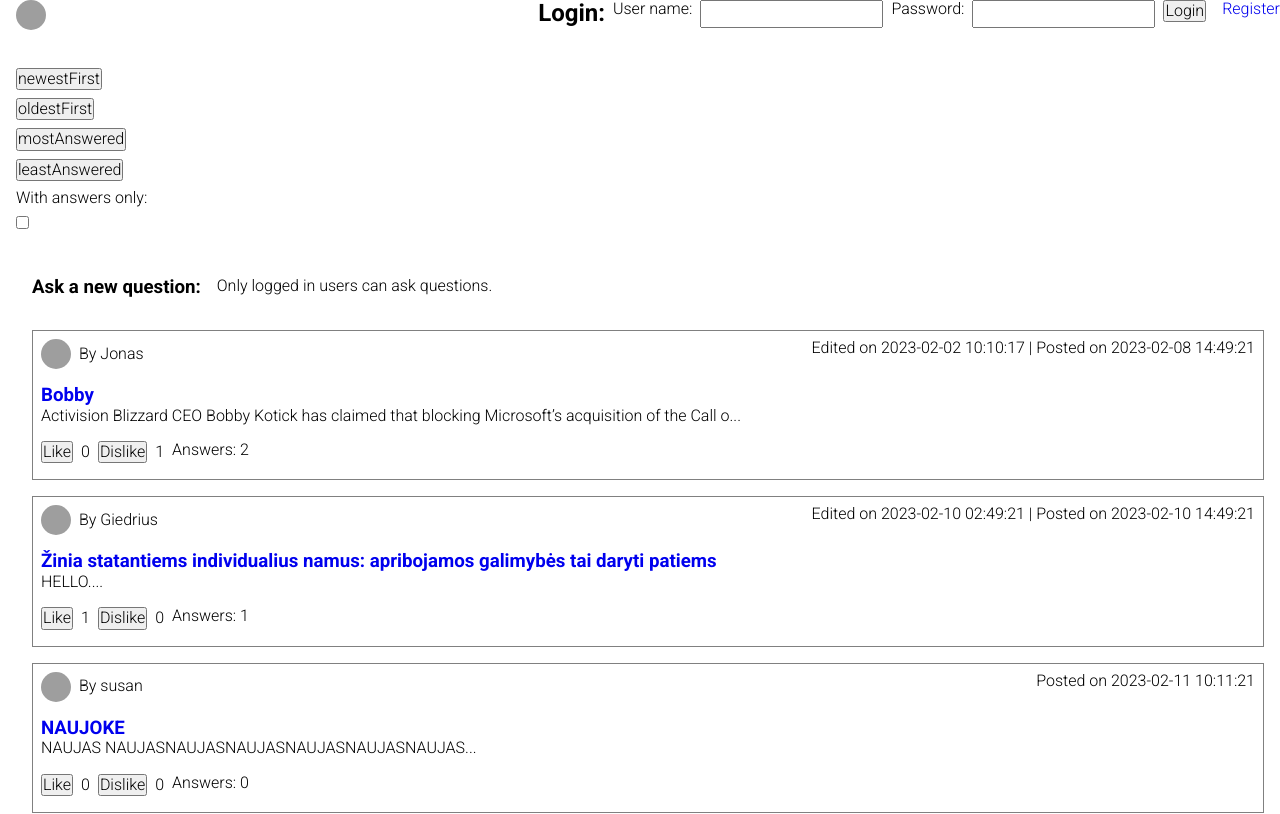
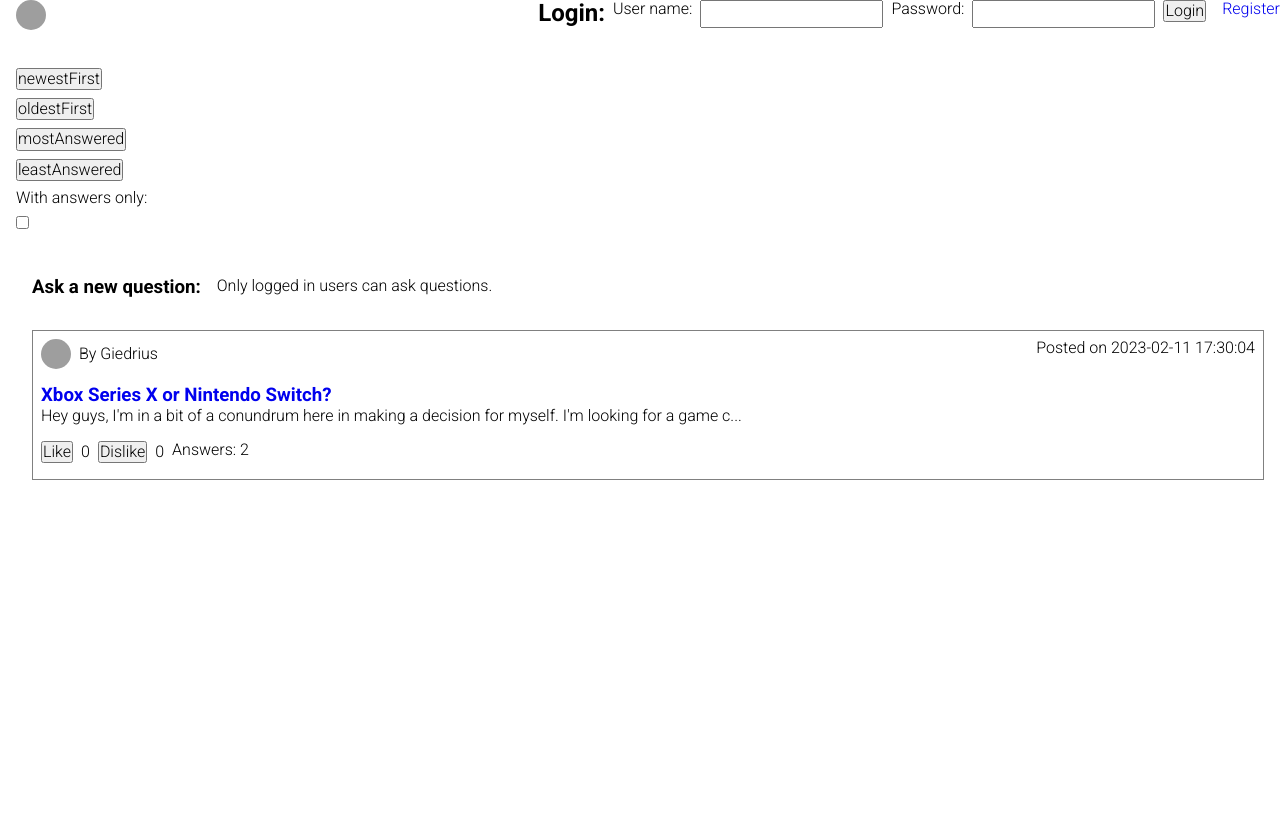
Before and after one commit to giedrius-tumosa/baigiamasis-darbas-202302, a React (Create React App) app: page / in a window 1280 px wide. Shown: the top 814 px of the page. Built offline with nearby package versions, Linux system fonts and the light colour scheme; data requests are answered from the project's data file; grey boxes are pictures that could not be loaded.

Commit message:
code formatting

```diff
--- a/src/components/user/UserPanel.jsx
+++ b/src/components/user/UserPanel.jsx
@@ -14,10 +14,6 @@ const UserPanel = () => {
     deleteFromSessionStorage("askMeUser");
     navigate("/");
   };
-
-  useEffect(() => {
-    console.log(currentUser);
-  }, []);
 
   return (
     <div className="userPanel" style={{ display: "flex", gap: "0.5rem", alignItems: "center" }}>
@@ -39,5 +35,5 @@ const UserPanel = () => {
     </div>
   );
 };
-
+//TODO: kur deti getQuestions? gal i app?
 export default UserPanel;
--- a/src/data/data.json
+++ b/src/data/data.json
@@ -24,89 +24,37 @@
   ],
   "questions": [
     {
-      "id": "9KoOkzM9Oza07NoOgH6jd",
-      "ownerId": "_RNFGVNnp8rDjtprPf8rX",
-      "likedBy": [],
-      "dislikedBy": [
-        "_RNFGVNnp8rDjtprPf8r"
-      ],
-      "isEdited": false,
-      "editTimeStamp": "2023-02-02 10:10:17",
-      "postTimeStamp": "2023-02-08 14:49:21",
-      "title": "Bobby",
-      "description": "Activision Blizzard CEO Bobby Kotick has claimed that blocking Microsoft’s acquisition of the Call of Duty publisher would represent a major blow to the UK government’s ambition of becoming a technology superpower.",
-      "numOfAnswers": 2
-    },
-    {
-      "id": "9KoOkzM9qqqqqqoOgH6jd",
-      "ownerId": "O--aFz4IpGs9abNnLUDmW",
-      "likedBy": [
-        "_RNFGVNnp8rDjtprPf8r"
-      ],
-      "dislikedBy": [],
-      "isEdited": false,
-      "editTimeStamp": "2023-02-10 02:49:21",
-      "postTimeStamp": "2023-02-10 14:49:21",
-      "title": "Žinia statantiems individualius namus: apribojamos galimybės tai daryti patiems",
-      "description": "HELLO."
-    },
-    {
-      "id": "U1d5urWe9YKZkEOivQ2TT",
-      "ownerId": "Gdqhqm_Og2ZZ08_qvnNAv",
-      "likedBy": [],
-      "dislikedBy": [],
-      "isEdited": false,
-      "editTimeStamp": "",
-      "postTimeStamp": "2023-02-11 10:11:21",
-      "title": "NAUJOKE",
-      "description": "NAUJAS NAUJASNAUJASNAUJASNAUJASNAUJASNAUJAS"
-    },
-    {
-      "id": "lCtHZgQN_jbYmQC459eiO",
+      "id": "0lVVN70fm8swETj3Px4zz",
       "ownerId": "O--aFz4IpGs9abNnLUDmW",
       "likedBy": [],
       "dislikedBy": [],
       "isEdited": false,
       "editTimeStamp": "",
-      "postTimeStamp": "2023-02-11 12:05:20",
-      "title": "Etymology and alternative terms",
-      "description": "Many other terms exist for an individual motion-picture, including \"picture\", \"picture show\", \"moving picture\", \"photoplay\", and \"flick\". The most common term in the United States is \"movie\", while in Europe \"film\" is preferred. Archaic terms include \"animated pictures\" and \"animated photography\". "
+      "postTimeStamp": "2023-02-11 17:30:04",
+      "title": "Xbox Series X or Nintendo Switch?",
+      "description": "Hey guys, I'm in a bit of a conundrum here in making a decision for myself. I'm looking for a game console I can play at work, and it's come down to the Xbox Series X and the Nintendo Switch. Honestly would have chosen the PS5 but they're like finding a unicorn or a needle in a haystack, so that's out of the question"
     }
   ],
   "answers": [
     {
-      "id": "545ddkdj",
-      "questionId": "9KoOkzM9Oza07NoOgH6jd",
-      "ownerId": "O--aFz4IpGs9abNnLUDmW",
-      "likedBy": [],
-      "dislikedBy": [
-        "_RNFGVNnp8rDjtprPf8r"
-      ],
-      "editTimeStamp": "2023-02-10 00:49:21",
-      "postTimeStamp": "2023-02-08 14:49:21",
-      "description": "atsakymas atsakymas atsakymas atsakymas atsakymas atsakymas"
-    },
-    {
-      "id": "545ssssvddkdj",
-      "questionId": "9KoOkzM9Oza07NoOgH6jd",
-      "ownerId": "O--aFz4IpGs9abNnLUDmW",
-      "likedBy": [],
-      "dislikedBy": [
-        "_RNFGVNnp8rDjtprPf8r"
-      ],
-      "editTimeStamp": "2023-02-10 00:49:21",
-      "postTimeStamp": "2023-02-08 14:49:21",
-      "description": " Lorem ipsum, dolor sit amet consectetur adipisicing elit. Nihil, id? Quibusdam animi voluptas, sed numquam nam sapiente explicabo nihil, totam officiis, enim iusto fuga. Voluptas modi harum, praesentium, consectetur enim, sint aliquam eaque expedita aperiam assumenda provident beatae molestiae odit magni tempora obcaecati? Dolorum aliquam, dolore iure eligendi in repellat."
-    },
-    {
-      "id": "XDimvGRDyJG7j4z6ieiPr",
-      "ownerId": "_RNFGVNnp8rDjtprPf8rX",
-      "questionId": "9KoOkzM9qqqqqqoOgH6jd",
+      "id": "oVRCztH8QrRFhQnOJ0OIM",
+      "ownerId": "Gdqhqm_Og2ZZ08_qvnNAv",
+      "questionId": "0lVVN70fm8swETj3Px4zz",
       "likedBy": [],
       "dislikedBy": [],
       "editTimeStamp": "",
-      "postTimeStamp": "2023-02-10 11:07:06",
-      "description": "laba diena"
+      "postTimeStamp": "2023-02-11 17:30:45",
+      "description": "Of the two options, I'd go with Switch since it gets the Nintendo exclusives. Series X seems like a lot of money for a part time console that only gives you access to the same games your PC already covers."
+    },
+    {
+      "id": "v5kxpaWTvWRaex_QH4ahk",
+      "ownerId": "_RNFGVNnp8rDjtprPf8rX",
+      "questionId": "0lVVN70fm8swETj3Px4zz",
+      "likedBy": [],
+      "dislikedBy": [],
+      "editTimeStamp": "",
+      "postTimeStamp": "2023-02-11 17:31:40",
+      "description": "I've seen a lot of people suggest Steam Deck on this sub for various reasons. It's a great piece of hardware for sure, but if you put in an order now you're likely waiting at least several months if not more than a year, and I suspect most people asking these questions are wondering what's their best option now, not a year from now."
     }
   ]
 }
```
